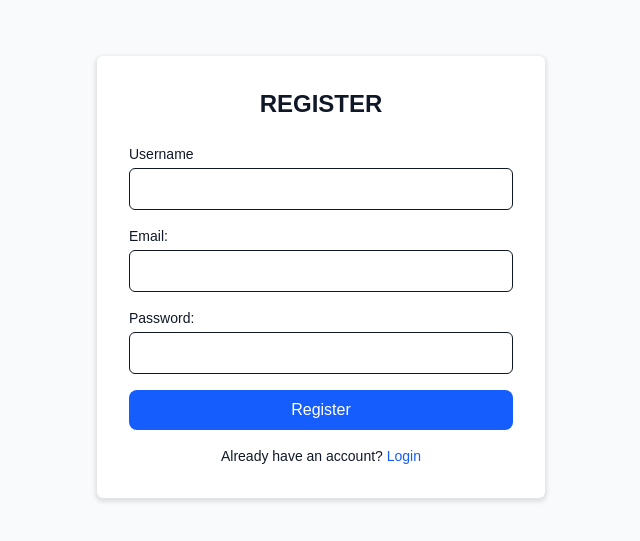
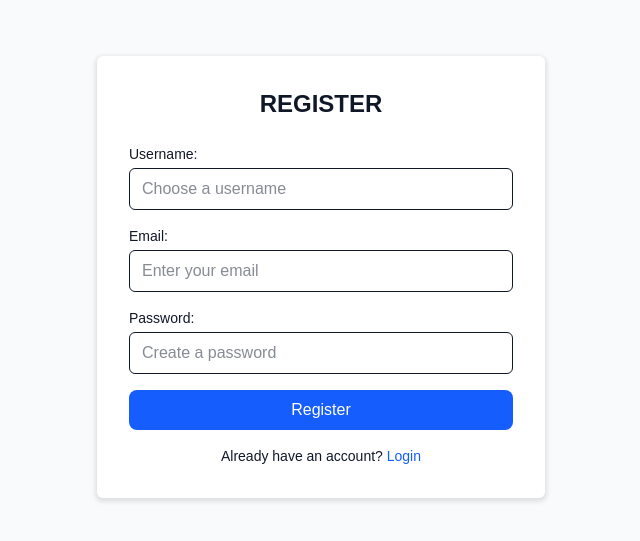
Before and after one commit to Lvhacker1/fullstack-forum-app, a Next.js app: page /auth/register in a window 1280 px wide. Shown: the part 123-664 px from the top of the page, without its empty margins (319-959 px from the left). Built offline with nearby package versions, Linux system fonts and the light colour scheme.

Commit message:
update register data and registerpage form with placeholders

```diff
--- a/app/auth/register/page.tsx
+++ b/app/auth/register/page.tsx
@@ -36,6 +36,7 @@ const RegisterPage = () => {
           <div>
             <label className="block text-sm font-medium mb-1">{registerText.usernameLabel}</label>
             <Input
+              placeholder={registerText.usernamePlaceholder}
               type="text"
               value={username}
               onChange={(e) => setUsername(e.target.value)}
@@ -44,6 +45,7 @@ const RegisterPage = () => {
           <div>
             <label className="block text-sm font-medium mb-1">{registerText.emailLabel}</label>
             <Input
+              placeholder={registerText.emailPlaceholder}
               type="email"
               value={email}
               onChange={(e) => setEmail(e.target.value)}
@@ -52,6 +54,7 @@ const RegisterPage = () => {
           <div>
             <label className="block text-sm font-medium mb-1">{registerText.passwordLabel}</label>
             <Input
+              placeholder={registerText.passwordPlaceholder}
               type="password"
               value={password}
               onChange={(e) => setPassword(e.target.value)}
--- a/lib/data/registerText.ts
+++ b/lib/data/registerText.ts
@@ -3,11 +3,12 @@ import { ROUTES } from '@/lib/constants/routes'
 
 export const registerText: RegisterPageText = {
   title: 'REGISTER',
-  usernameLabel: 'Username',
+  usernameLabel: 'Username:',
+  usernamePlaceholder: 'Choose a username',
   emailLabel: 'Email:',
   emailPlaceholder: 'Enter your email',
   passwordLabel: 'Password:',
-  passwordPlaceholder: 'Enter your password',
+  passwordPlaceholder: 'Create a password',
   submitButton: 'Register',
   loading: 'Loading...',
   alternativeText: 'Already have an account?',
--- a/lib/types/registerText.ts
+++ b/lib/types/registerText.ts
@@ -1,6 +1,7 @@
 export interface RegisterPageText {
   title: string
   usernameLabel: string
+  usernamePlaceholder:string
   emailLabel: string
   emailPlaceholder:string
   passwordLabel: string
```
